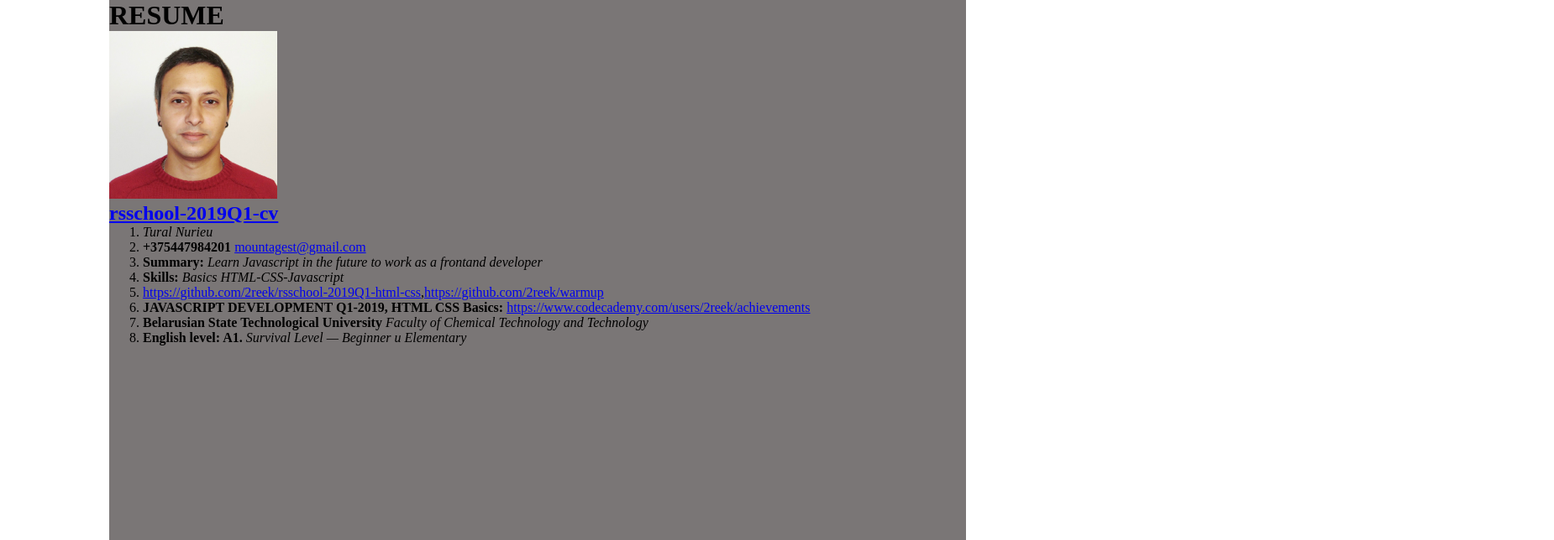
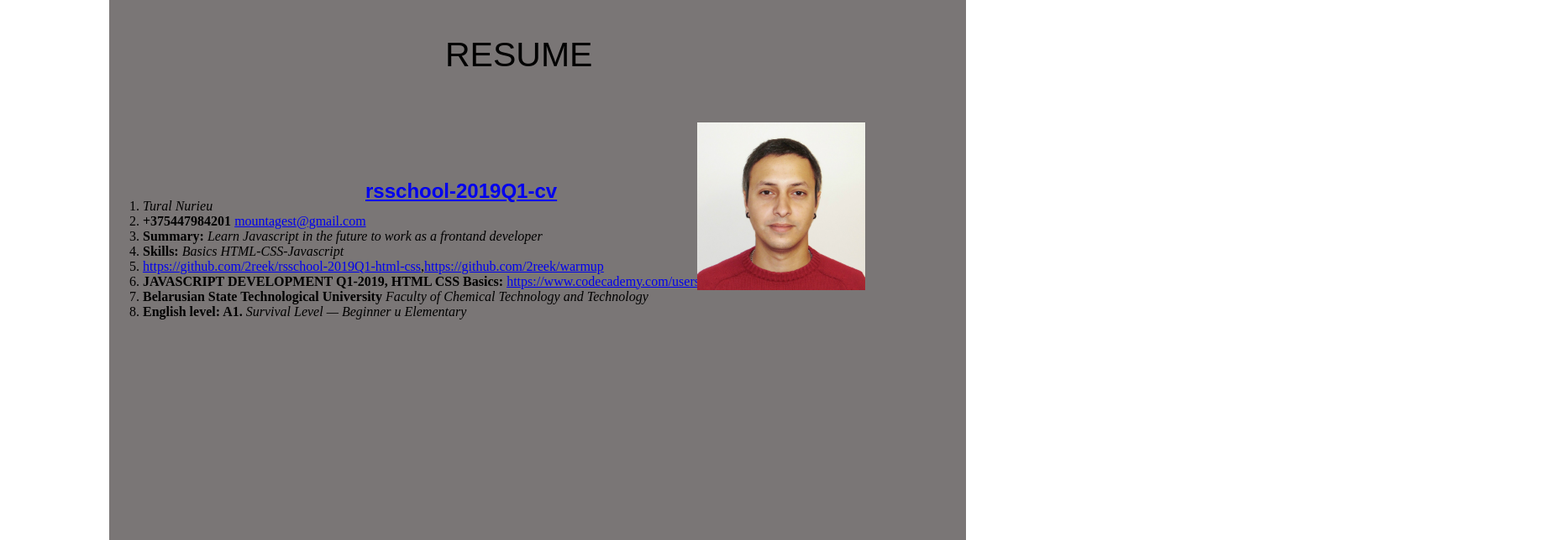
Before and after one commit to 2reek/rsschool-2019Q1-cv, a plain HTML site: page index.html in a window 1280 px wide. Shown: the top 644 px of the page at 84% size, 1850 px wide, since content can reach past the window. Drawn offline with Linux system fonts and the light colour scheme.

```diff
--- a/styles.css
+++ b/styles.css
@@ -10,3 +10,24 @@ body  {
   margin: 0 auto;
   background: #7a7676
 }
+h1 {
+  font-family: 'Maven Pro Regular', sans-serif;
+  color:#000000;
+  font-size: 41px;
+  font-weight: 400;
+  line-height: 4.56px;
+  position: relative;
+  top: 63px;
+  left: 400px;
+}
+.myfoto {
+    position: relative;
+    top: 141px;
+    left: 700px;
+  }
+h2 {
+  font-family: "Maven Pro Regular", sans-serif;
+  position: relative;
+  top: 5px;
+  left: 305px;
+}
```
